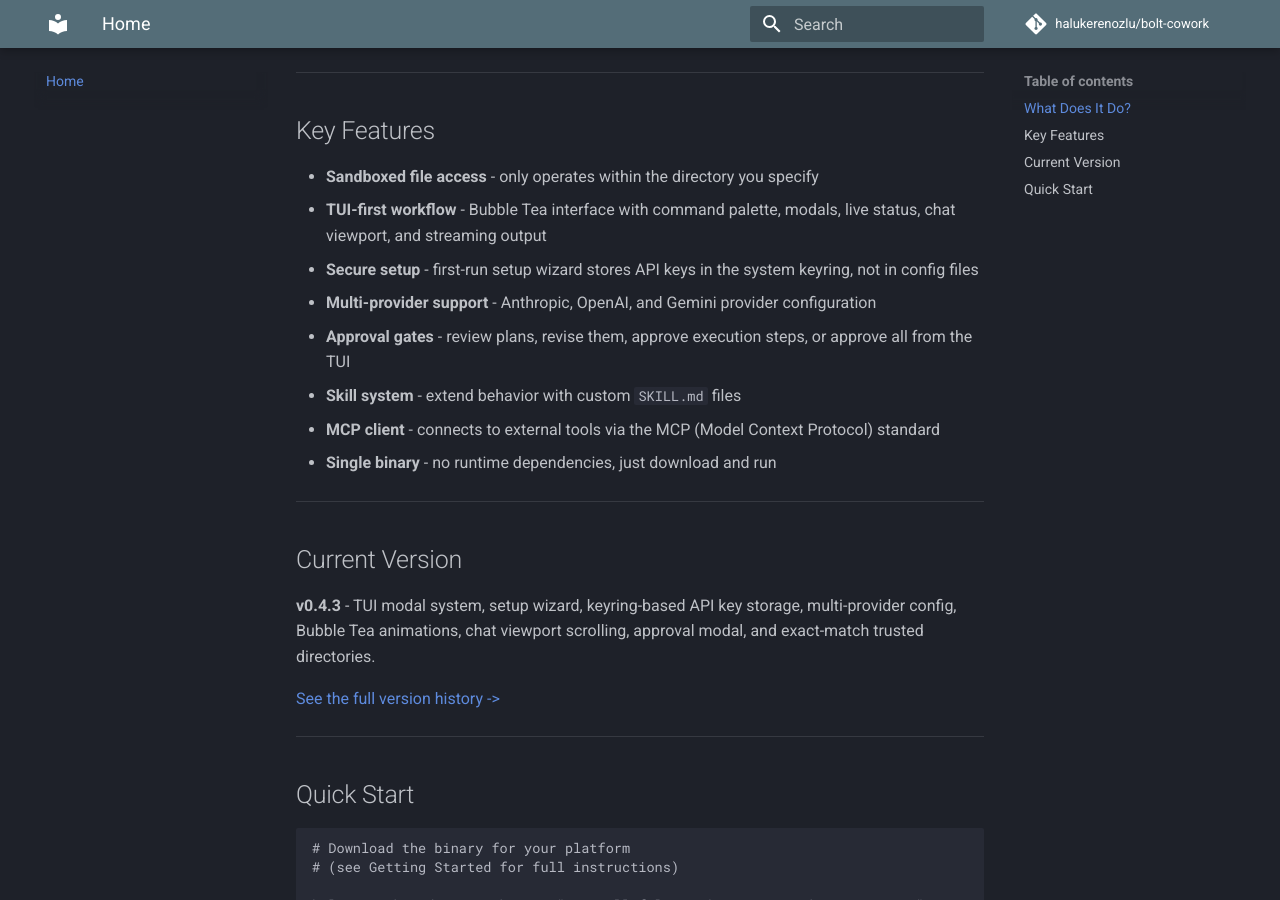
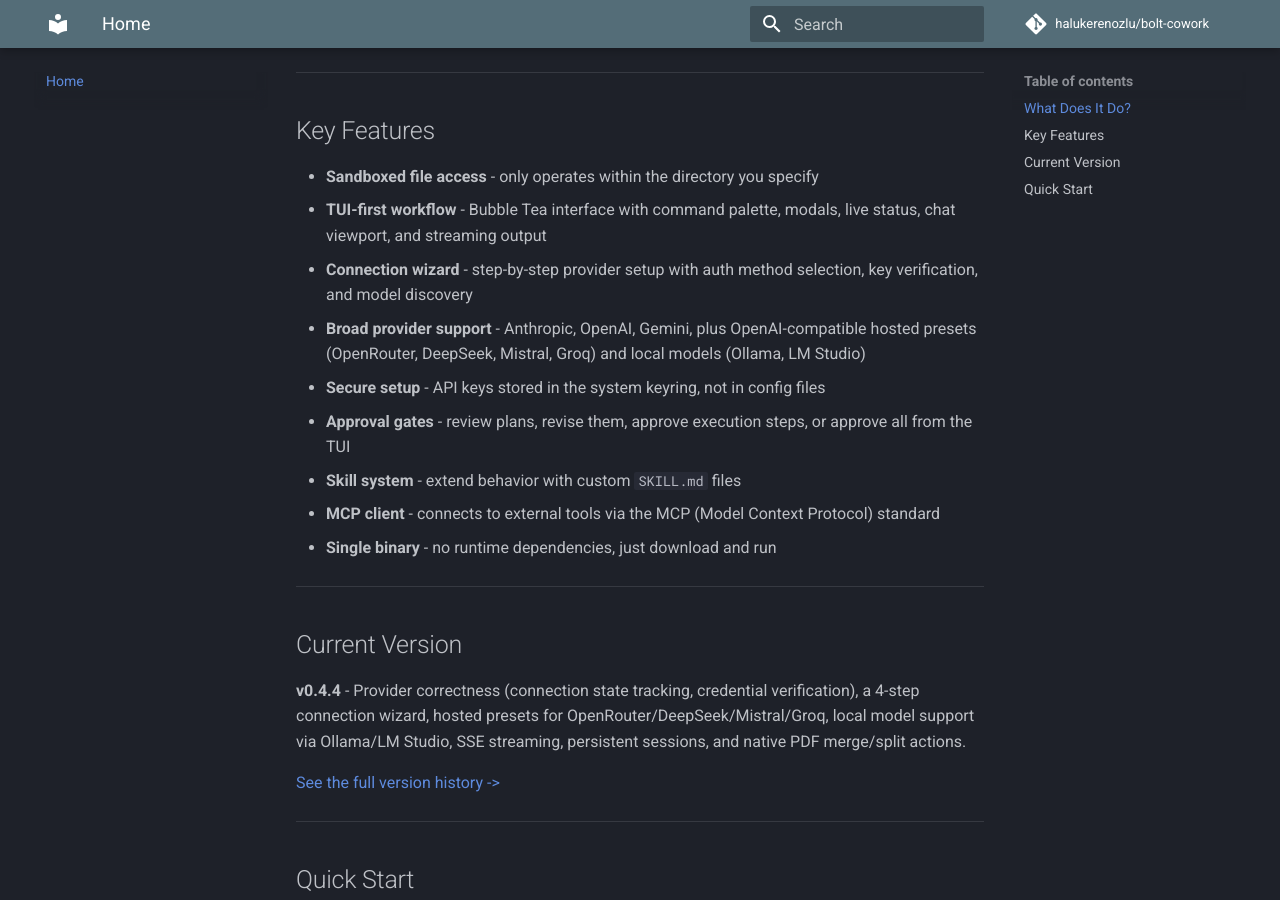
Before and after one commit to halukerenozlu/bolt-cowork, an MkDocs documentation site: the page built from docs/index.md, in a window 1280 px wide and 900 px high, scrolled down 565 px. Built offline with MkDocs 1.6.1 and Material for MkDocs 9.7.7, drawn with Linux system fonts in a browser that asks for light colours; comment, search, counter and statistics services are not loaded.

Commit message:
docs(web): update docs-dev site for v0.4.4
Refresh landing page badge/feature card and docs index version
summary to reflect the v0.4.4 release: connection wizard, hosted
presets (OpenRouter/DeepSeek/Mistral/Groq), local model support
(Ollama/LM Studio), SSE streaming, persistent sessions, and native
PDF merge/split actions.

Co-Authored-By: Claude Sonnet 4.6 <noreply@anthropic.com>

```diff
--- a/docs/index.md
+++ b/docs/index.md
@@ -22,8 +22,9 @@ bolt-cowork --dir ./my-project "Summarize all markdown files and create an index
 
 - **Sandboxed file access** - only operates within the directory you specify
 - **TUI-first workflow** - Bubble Tea interface with command palette, modals, live status, chat viewport, and streaming output
-- **Secure setup** - first-run setup wizard stores API keys in the system keyring, not in config files
-- **Multi-provider support** - Anthropic, OpenAI, and Gemini provider configuration
+- **Connection wizard** - step-by-step provider setup with auth method selection, key verification, and model discovery
+- **Broad provider support** - Anthropic, OpenAI, Gemini, plus OpenAI-compatible hosted presets (OpenRouter, DeepSeek, Mistral, Groq) and local models (Ollama, LM Studio)
+- **Secure setup** - API keys stored in the system keyring, not in config files
 - **Approval gates** - review plans, revise them, approve execution steps, or approve all from the TUI
 - **Skill system** - extend behavior with custom `SKILL.md` files
 - **MCP client** - connects to external tools via the MCP (Model Context Protocol) standard
@@ -33,7 +34,7 @@ bolt-cowork --dir ./my-project "Summarize all markdown files and create an index
 
 ## Current Version
 
-**v0.4.3** - TUI modal system, setup wizard, keyring-based API key storage, multi-provider config, Bubble Tea animations, chat viewport scrolling, approval modal, and exact-match trusted directories.
+**v0.4.4** - Provider correctness (connection state tracking, credential verification), a 4-step connection wizard, hosted presets for OpenRouter/DeepSeek/Mistral/Groq, local model support via Ollama/LM Studio, SSE streaming, persistent sessions, and native PDF merge/split actions.
 
 [See the full version history ->](getting-started.md)
 
```
Also changed, not shown: docs/landing/index.html (+5 -4 lines).
